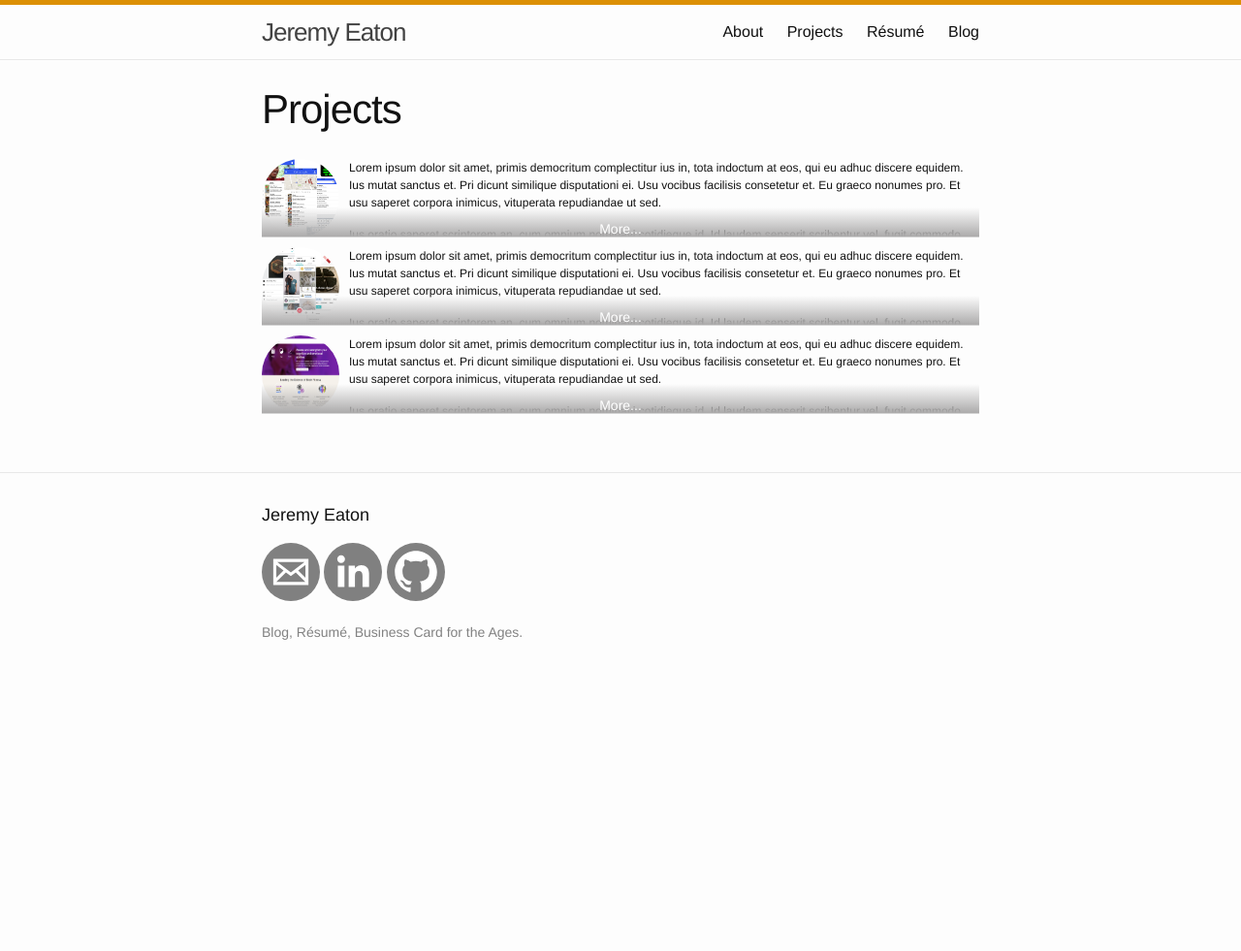
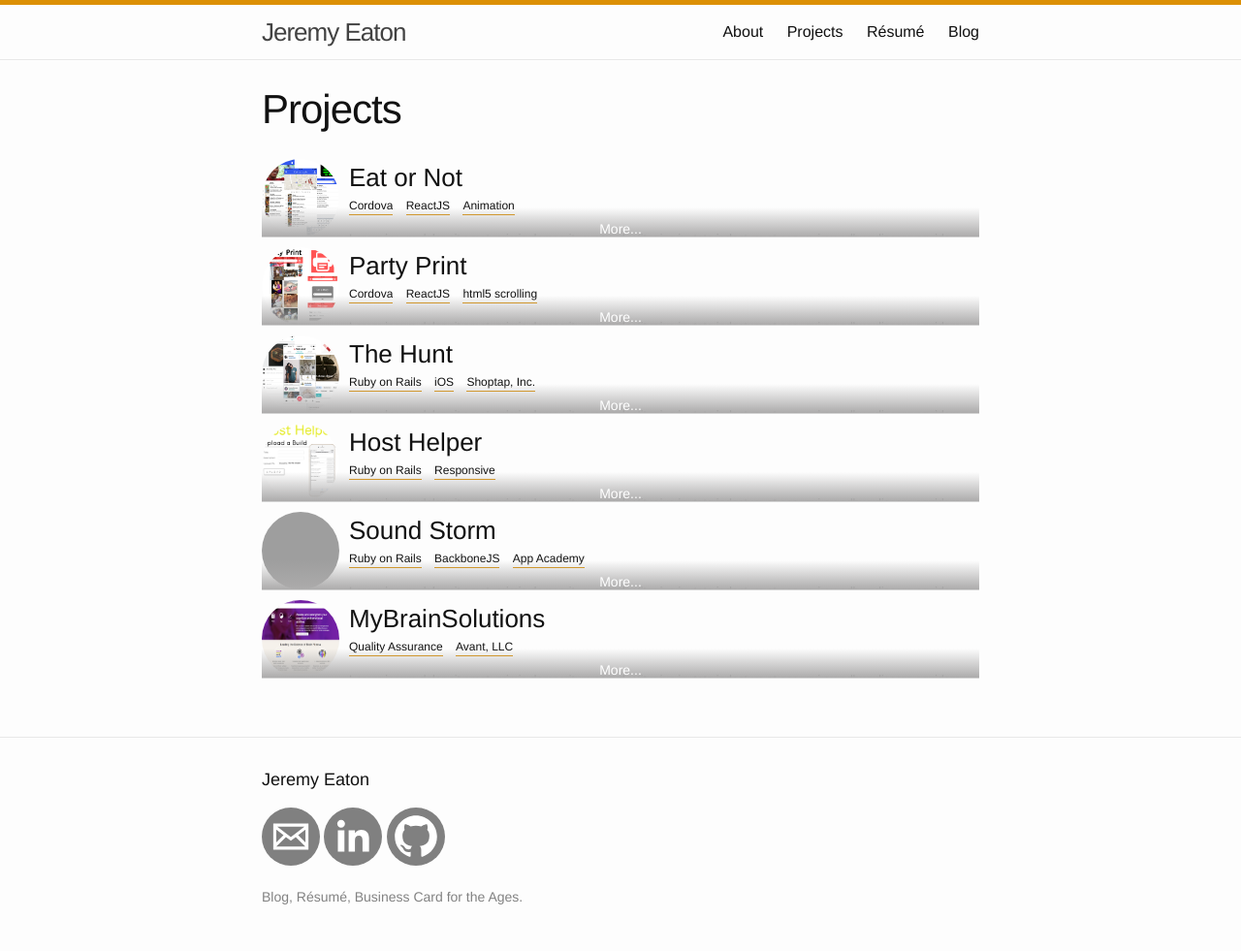
Before and after one commit to jeremyeaton89/jeremyeaton89.github.io, a Jekyll site: the page built from projects.html, in a window 1280 px wide. Shown: the whole page at 97% size. Built offline with Jekyll 4.4.1, drawn with Linux system fonts in a browser that asks for light colours; before the commit the page ends 900 px from its top, so only the background shows below that; grey boxes are pictures that could not be loaded.

Commit message:
add more project images, style tweak

```diff
--- a/css/index.css
+++ b/css/index.css
@@ -227,6 +227,18 @@ a.view-more {
   background: -webkit-linear-gradient(top, transparent 10px, rgb(172, 171, 171));
   background: linear-gradient(top, transparent 10px, rgb(172, 171, 171));
 }
+#projects_list h3 {
+  margin: 0;
+}
+#projects_list .tags {
+  margin: 0;
+  padding: 0;
+}
+#projects_list .tags li {
+  display: inline-block;
+  margin-right: 10px;
+  border-bottom: 1px solid #DC9004;
+}
 
 /* prevent stick :hover on mobile */
 @media only screen and (min-width: 769px) {
--- a/index.html
+++ b/index.html
@@ -10,7 +10,10 @@ layout: default
 
 <div id='project_carousel' class='owl-carousel'>
   <div><a href='/projects#eon'><img src='img/eon_project_image.png' /></a></div>
+  <div><a href='/projects#partyprint'><img src='img/partyprint-project-image.png' /></a></div>
   <div><a href='/projects#hunt'><img src='img/hunt_project_image.png' /></a></div>
+  <div><a href='/projects#hosthelper'><img src='img/hosthelper_project_image.png' /></a></div>
+  <div><a href='/projects#soundstorm'><img src='img/soundstorm_project_image.png' /></a></div>
   <div><a href='/projects#mbs'><img src='img/mbs_project_image.png' /></a></div>
 </div>
 
--- a/projects.html
+++ b/projects.html
@@ -8,6 +8,30 @@ permalink: /projects/
   <li>
     <div class='description'>
       <img class='main-image' src='/img/eon_project_image.png' />
+      <h3>Eat or Not</h3>
+      <ul class='tags'>
+        <li>Cordova</li>
+        <li>ReactJS</li>
+        <li>Animation</li>
+      </ul>
+
+      <p>Lorem ipsum dolor sit amet, primis democritum complectitur ius in, tota indoctum at eos, qui eu adhuc discere equidem. Ius mutat sanctus et. Pri dicunt similique disputationi ei. Usu vocibus facilisis consetetur et. Eu graeco nonumes pro. Et usu saperet corpora inimicus, vituperata repudiandae ut sed.</p>
+
+      <p>Ius oratio saperet scriptorem an, cum omnium nominavi cotidieque id. Id laudem senserit scribentur vel, fugit commodo vituperatoribus ea pro. Cum ea aeterno appetere dissentiunt. Te dicit pertinax vulputate ius, impetus repudiare vix ut, et impedit torquatos similique sit. Sea et porro doming scriptorem, te vis augue percipitur.</p>
+
+      <p>Vim ex doctus antiopam, his ne omnes facete cotidieque, nominavi menandri duo id. Dicant equidem necessitatibus in duo, mea quas viderer instructior eu. Eum consul noluisse te. At deserunt consulatu est, eam quot imperdiet ea, sit id nostrud civibus dolores. Modo paulo sensibus ea sea, eos causae nonumes cu. Erat quando atomorum te mel, an cum illum bonorum, no mea everti postulant.</p>
+    </div>
+    <div class='expand-button'>More...</div>
+  </li>
+  <li>
+    <div class='description'>
+      <img class='main-image' src='/img/partyprint-project-image.png' />
+      <h3>Party Print</h3>
+      <ul class='tags'>
+        <li>Cordova</li>
+        <li>ReactJS</li>
+        <li>html5 scrolling</li>
+      </ul>
 
       <p>Lorem ipsum dolor sit amet, primis democritum complectitur ius in, tota indoctum at eos, qui eu adhuc discere equidem. Ius mutat sanctus et. Pri dicunt similique disputationi ei. Usu vocibus facilisis consetetur et. Eu graeco nonumes pro. Et usu saperet corpora inimicus, vituperata repudiandae ut sed.</p>
 
@@ -20,6 +44,47 @@ permalink: /projects/
   <li>
     <div class='description'>
       <img class='main-image' src='/img/hunt_project_image.png' />
+      <h3>The Hunt</h3>
+      <ul class='tags'>
+        <li>Ruby on Rails</li>
+        <li>iOS</li>
+        <li>Shoptap, Inc.</li>
+      </ul>
+
+      <p>Lorem ipsum dolor sit amet, primis democritum complectitur ius in, tota indoctum at eos, qui eu adhuc discere equidem. Ius mutat sanctus et. Pri dicunt similique disputationi ei. Usu vocibus facilisis consetetur et. Eu graeco nonumes pro. Et usu saperet corpora inimicus, vituperata repudiandae ut sed.</p>
+
+      <p>Ius oratio saperet scriptorem an, cum omnium nominavi cotidieque id. Id laudem senserit scribentur vel, fugit commodo vituperatoribus ea pro. Cum ea aeterno appetere dissentiunt. Te dicit pertinax vulputate ius, impetus repudiare vix ut, et impedit torquatos similique sit. Sea et porro doming scriptorem, te vis augue percipitur.</p>
+
+      <p>Vim ex doctus antiopam, his ne omnes facete cotidieque, nominavi menandri duo id. Dicant equidem necessitatibus in duo, mea quas viderer instructior eu. Eum consul noluisse te. At deserunt consulatu est, eam quot imperdiet ea, sit id nostrud civibus dolores. Modo paulo sensibus ea sea, eos causae nonumes cu. Erat quando atomorum te mel, an cum illum bonorum, no mea everti postulant.</p>
+    </div>
+    <div class='expand-button'>More...</div>
+  </li>
+  <li>
+    <div class='description'>
+      <img class='main-image' src='/img/hosthelper_project_image.png' />
+      <h3>Host Helper</h3>
+      <ul class='tags'>
+        <li>Ruby on Rails</li>
+        <li>Responsive</li>
+      </ul>
+
+      <p>Lorem ipsum dolor sit amet, primis democritum complectitur ius in, tota indoctum at eos, qui eu adhuc discere equidem. Ius mutat sanctus et. Pri dicunt similique disputationi ei. Usu vocibus facilisis consetetur et. Eu graeco nonumes pro. Et usu saperet corpora inimicus, vituperata repudiandae ut sed.</p>
+
+      <p>Ius oratio saperet scriptorem an, cum omnium nominavi cotidieque id. Id laudem senserit scribentur vel, fugit commodo vituperatoribus ea pro. Cum ea aeterno appetere dissentiunt. Te dicit pertinax vulputate ius, impetus repudiare vix ut, et impedit torquatos similique sit. Sea et porro doming scriptorem, te vis augue percipitur.</p>
+
+      <p>Vim ex doctus antiopam, his ne omnes facete cotidieque, nominavi menandri duo id. Dicant equidem necessitatibus in duo, mea quas viderer instructior eu. Eum consul noluisse te. At deserunt consulatu est, eam quot imperdiet ea, sit id nostrud civibus dolores. Modo paulo sensibus ea sea, eos causae nonumes cu. Erat quando atomorum te mel, an cum illum bonorum, no mea everti postulant.</p>
+    </div>
+    <div class='expand-button'>More...</div>
+  </li>
+  <li>
+    <div class='description'>
+      <img class='main-image' src='/img/soundstorm_project_image.png' />
+      <h3>Sound Storm</h3>
+      <ul class='tags'>
+        <li>Ruby on Rails</li>
+        <li>BackboneJS</li>
+        <li>App Academy</li>
+      </ul>
 
       <p>Lorem ipsum dolor sit amet, primis democritum complectitur ius in, tota indoctum at eos, qui eu adhuc discere equidem. Ius mutat sanctus et. Pri dicunt similique disputationi ei. Usu vocibus facilisis consetetur et. Eu graeco nonumes pro. Et usu saperet corpora inimicus, vituperata repudiandae ut sed.</p>
 
@@ -32,6 +97,11 @@ permalink: /projects/
   <li>
     <div class='description'>
       <img class='main-image' src='/img/mbs_project_image.png' />
+      <h3>MyBrainSolutions</h3>
+      <ul class='tags'>
+        <li>Quality Assurance</li>
+        <li>Avant, LLC</li>
+      </ul>
 
       <p>Lorem ipsum dolor sit amet, primis democritum complectitur ius in, tota indoctum at eos, qui eu adhuc discere equidem. Ius mutat sanctus et. Pri dicunt similique disputationi ei. Usu vocibus facilisis consetetur et. Eu graeco nonumes pro. Et usu saperet corpora inimicus, vituperata repudiandae ut sed.</p>
 
```
Also changed, not shown: resume.md (+2 -1 lines), img/hosthelper_project_image.png (added), img/partyprint-project-image.png (added), 2 other files.
